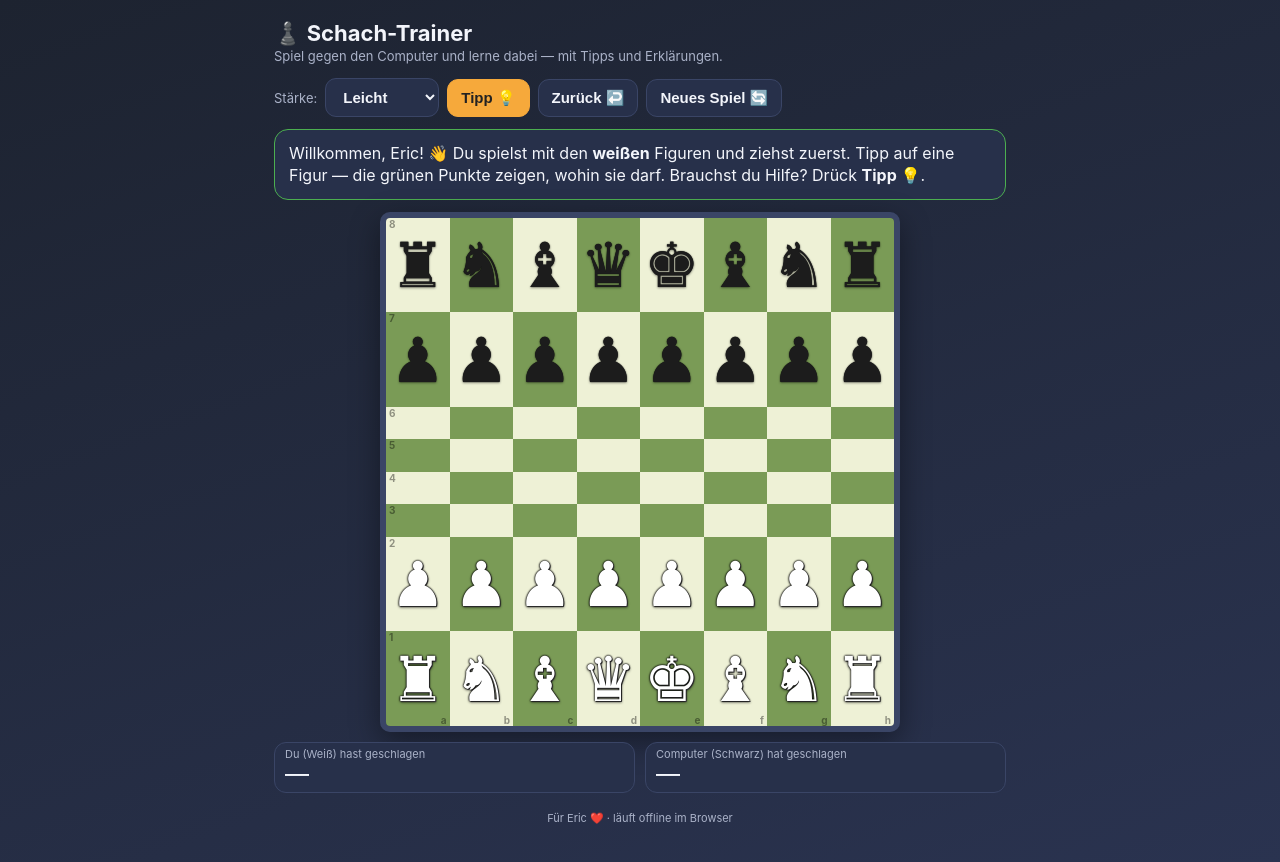
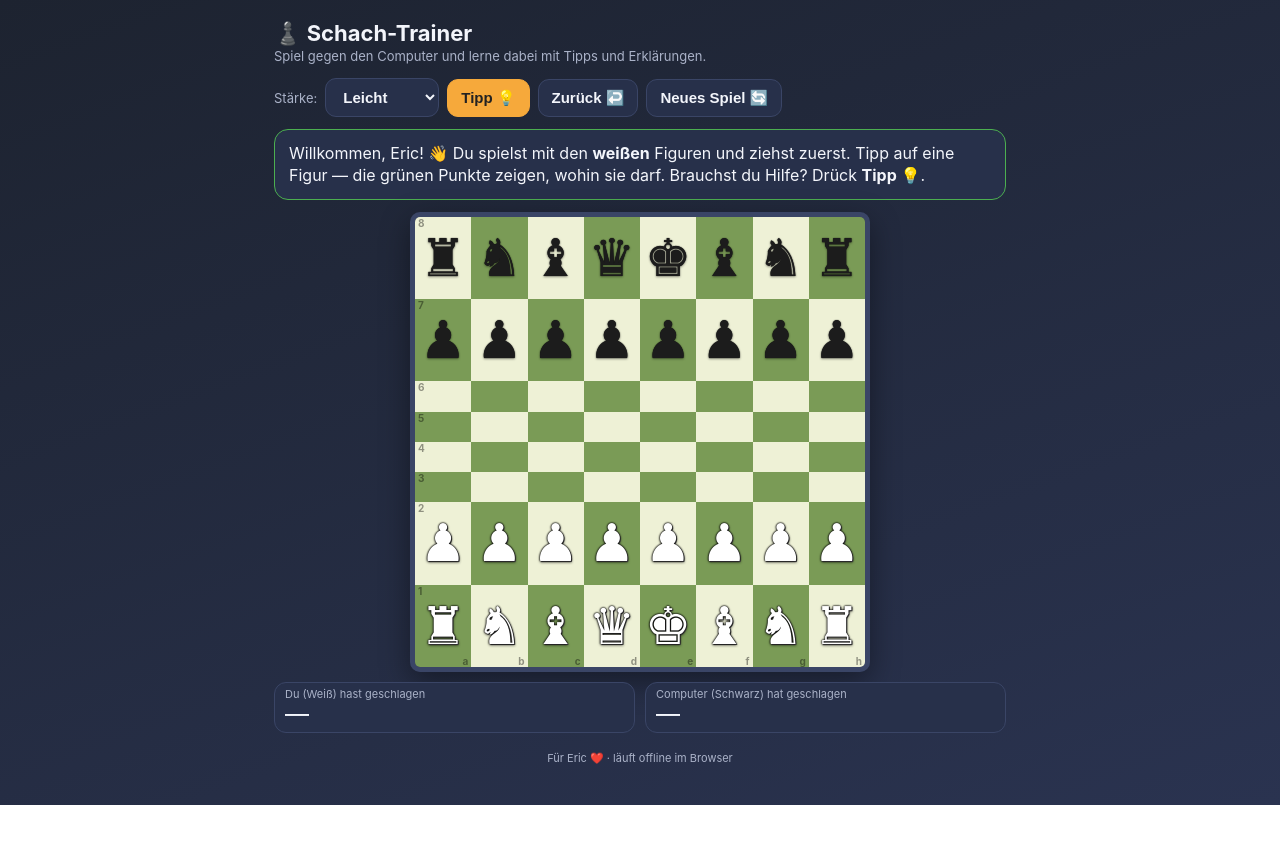
Before and after one commit to jevgenijostin/eric-lernhilfe-web, a plain HTML site: page index.html in a window 1280 px wide. After the commit the page ends 805 px from the top, so only its background shows below. Drawn offline with Linux system fonts and the light colour scheme.

Commit message:
Update Schach-Trainer

```diff
--- a/index.html
+++ b/index.html
@@ -39,11 +39,11 @@ h1{font-size:22px;margin:4px 0 2px;display:flex;align-items:center;gap:8px}
 .status.tip{border-color:var(--accent)}
 
 .boardwrap{display:flex;justify-content:center}
-.board{display:grid;grid-template-columns:repeat(8,1fr);width:min(92vw,520px);
-  aspect-ratio:1/1;border:6px solid #3a4566;border-radius:10px;overflow:hidden;
+.board{display:grid;grid-template-columns:repeat(8,1fr);width:min(92vw,460px);max-width:100%;
+  aspect-ratio:1/1;border:5px solid #3a4566;border-radius:10px;overflow:hidden;
   box-shadow:0 10px 30px rgba(0,0,0,.4);touch-action:manipulation}
-.sq{position:relative;display:flex;align-items:center;justify-content:center;
-  font-size:min(11vw,62px);line-height:1;cursor:pointer;user-select:none}
+.sq{position:relative;display:flex;align-items:center;justify-content:center;min-width:0;min-height:0;
+  overflow:hidden;font-size:min(9.5vw,52px);line-height:1;cursor:pointer;user-select:none}
 .sq.light{background:var(--light)} .sq.dark{background:var(--dark)}
 .sq.sel{background:var(--sel)!important}
 .sq.last{box-shadow:inset 0 0 0 4px var(--last)}
@@ -71,7 +71,7 @@ h1{font-size:22px;margin:4px 0 2px;display:flex;align-items:center;gap:8px}
 <body>
 <div class="wrap">
   <h1>♟️ Schach-Trainer</h1>
-  <div class="subtitle">Spiel gegen den Computer und lerne dabei — mit Tipps und Erklärungen.</div>
+  <div class="subtitle">Spiel gegen den Computer und lerne dabei mit Tipps und Erklärungen.</div>
 
   <div class="controls">
     <label for="level">Stärke:</label>
```
